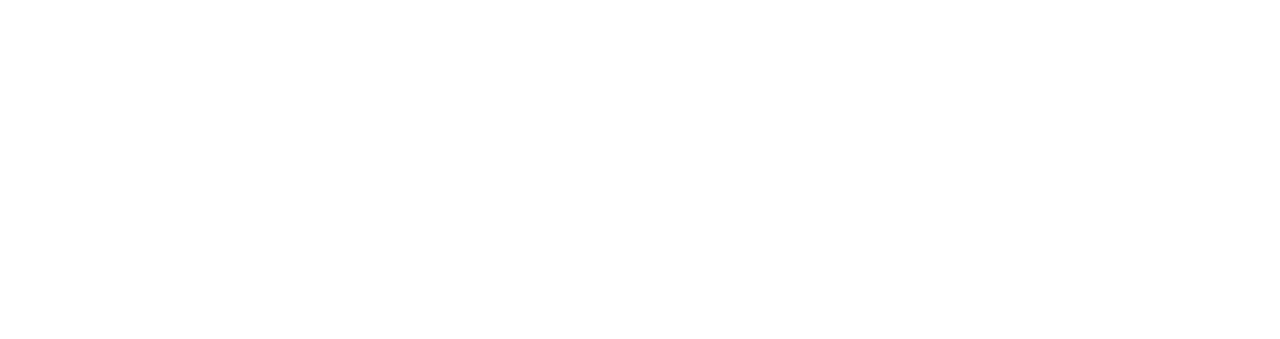
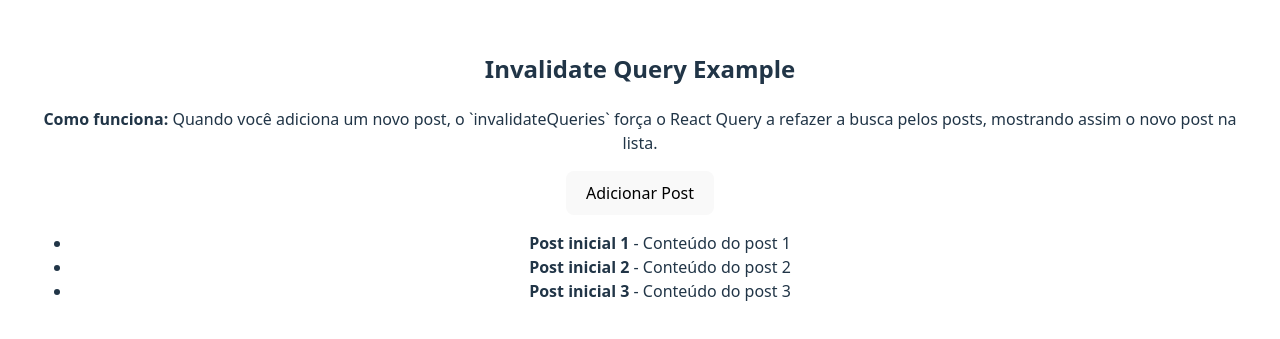
Before and after one commit to marcosATr/tanstack-query-workshop, a React (Vite) app: page /invalidate-query in a window 1280 px wide. Before the commit this address had no page. Shown: the part 225-564 px from the top of the page. Built offline with nearby package versions, Linux system fonts and the light colour scheme.

Commit message:
invalidatequery

```diff
--- a/src/App.jsx
+++ b/src/App.jsx
@@ -6,6 +6,7 @@
 import DelayedDoubleMount from "./DelayedDoubleMount";
 import DependentQueriesExercise from "./DependentQueriesExercise";
 import Mutations from "./Mutations";
+import InvalidateQuery from "./InvalidateQuery";
 
 function App() {
   return (
@@ -32,6 +33,9 @@
                   <li>
                     <Link to="/mutations">Mutations Example</Link>
                   </li>
+                  <li>
+                    <Link to="/invalidate-query">Invalidate Query Example</Link>
+                  </li>
                 </ul>
               </nav>
             </>
@@ -42,6 +46,7 @@
         <Route path="/task3" element={<Task3 />} />
         <Route path="/dependent-queries" element={<DependentQueriesExercise />} />
         <Route path="/mutations" element={<Mutations />} />
+        <Route path="/invalidate-query" element={<InvalidateQuery />} />
       </Routes>
     </BrowserRouter>
   );
--- /dev/null
+++ b/src/InvalidateQuery/index.jsx
@@ -0,0 +1,77 @@
+import React from "react";
+import { useQuery, useMutation, useQueryClient } from "@tanstack/react-query";
+
+let postsDatabase = [
+  { id: 1, title: "Post inicial 1", body: "Conteúdo do post 1", userId: 1 },
+  { id: 2, title: "Post inicial 2", body: "Conteúdo do post 2", userId: 1 },
+  { id: 3, title: "Post inicial 3", body: "Conteúdo do post 3", userId: 1 },
+];
+
+let nextId = 4;
+
+function fetchPosts() {
+  return new Promise((resolve) => {
+    setTimeout(() => {
+      resolve([...postsDatabase]);
+    }, 500);
+  });
+}
+
+function createPost(newPost) {
+  return new Promise((resolve) => {
+    setTimeout(() => {
+      const post = { ...newPost, id: nextId++ };
+      postsDatabase.push(post);
+      resolve(post);
+    }, 300);
+  });
+}
+
+export default function InvalidateQuery() {
+  const queryClient = useQueryClient();
+  const { data: posts, isLoading } = useQuery({
+    queryKey: ["posts"],
+    queryFn: fetchPosts,
+  });
+
+  const mutation = useMutation({
+    mutationKey: ["createPost"],
+    mutationFn: createPost,
+    onSuccess: () => {
+      queryClient.invalidateQueries({ queryKey: ["posts"] });
+    },
+  });
+
+  const addPost =  () =>
+    mutation.mutate({
+      title: `Novo Post ${new Date().toLocaleTimeString()}`,
+      body: "Este post foi adicionado via mutation!",
+      userId: Math.random(),
+    });
+
+  return (
+    <div>
+      <h2>Invalidate Query Example</h2>
+      <p>
+        <strong>Como funciona:</strong> Quando você adiciona um novo post, o
+        `invalidateQueries` força o React Query a refazer a busca pelos posts,
+        mostrando assim o novo post na lista.
+      </p>
+      <button onClick={addPost} disabled={mutation.isPending}>
+        {mutation.isPending ? "Adicionando..." : "Adicionar Post"}
+      </button>
+
+      {isLoading ? (
+        <div>Loading posts...</div>
+      ) : (
+        <ul>
+          {posts?.map((post) => (
+            <li key={post.id}>
+              <strong>{post.title}</strong> - {post.body}
+            </li>
+          ))}
+        </ul>
+      )}
+    </div>
+  );
+}
```
